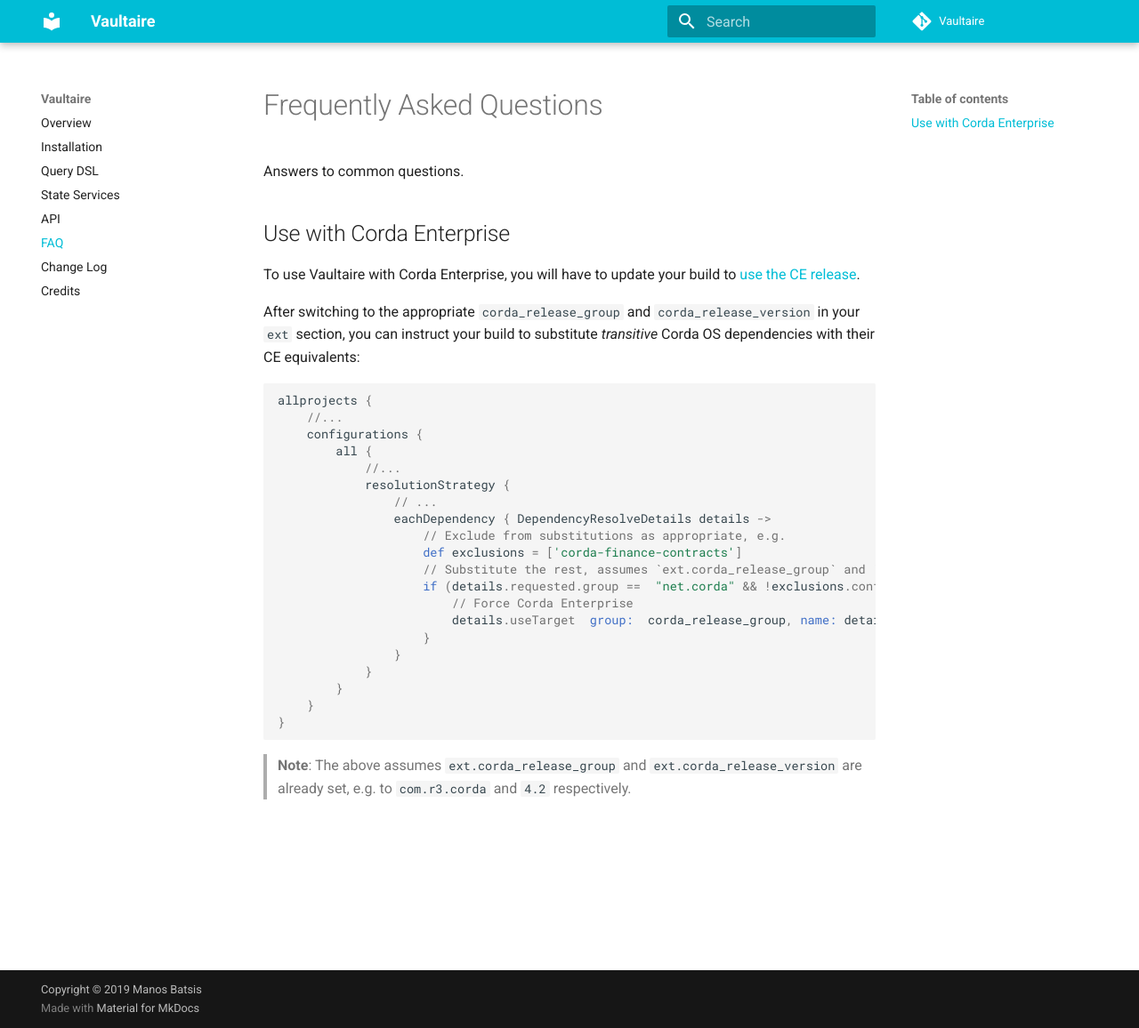
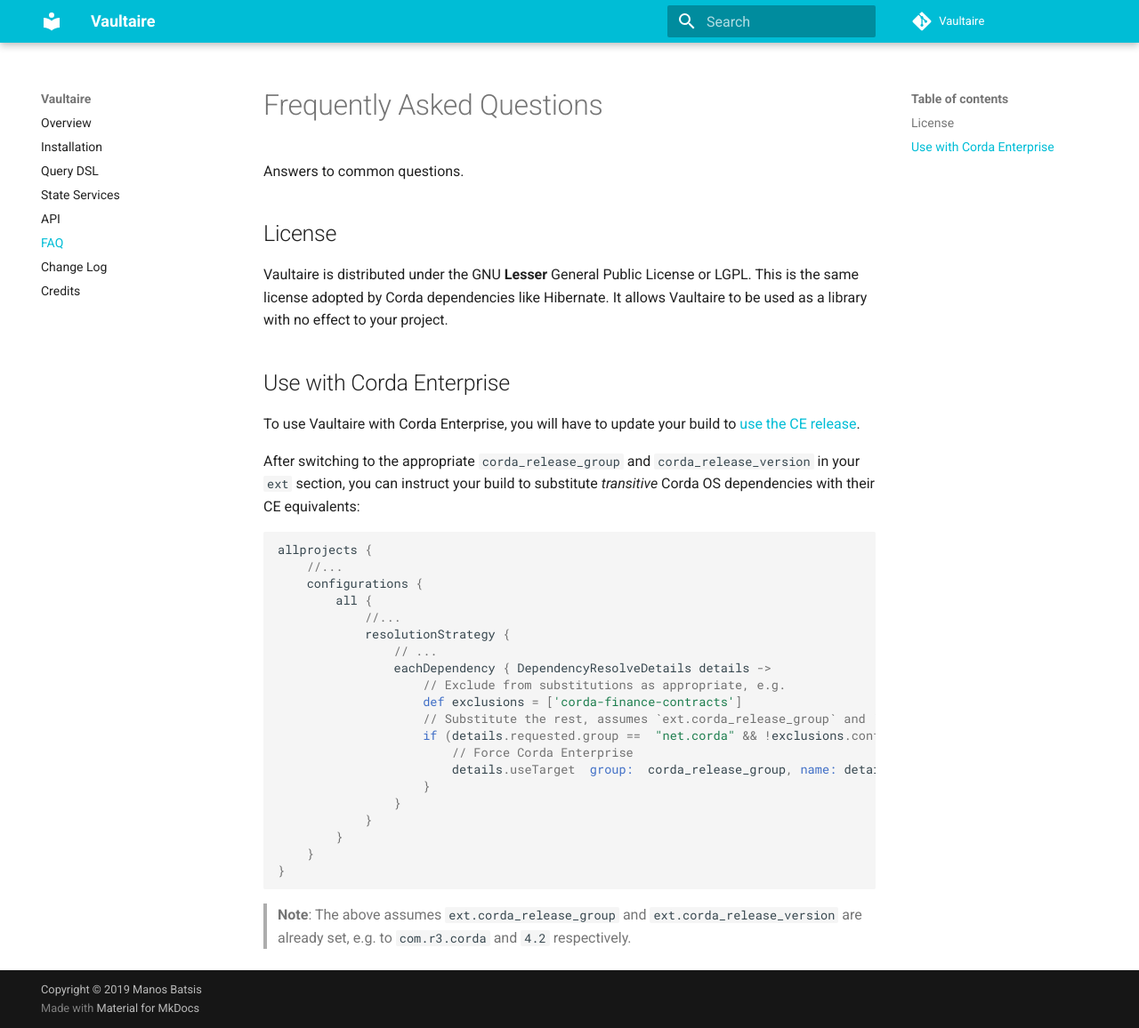
Before and after one commit to manosbatsis/vaultaire, an MkDocs documentation site: the page built from docs/faq.md, in a window 1280 px wide and 1156 px high. Shown: the whole window at 89% size. Built offline with MkDocs 1.6.1 and Material for MkDocs 9.7.7, drawn with Linux system fonts in a browser that asks for light colours; comment, search, counter and statistics services are not loaded.

Commit message:
minor doc update

```diff
--- a/docs/faq.md
+++ b/docs/faq.md
@@ -2,6 +2,12 @@
 # Frequently Asked Questions
 
 Answers to common questions.
+
+## License
+
+Vaultaire is distributed under the GNU __Lesser__ General Public License or LGPL. This is the same
+license adopted by Corda dependencies like Hibernate. It allows Vaultaire to be used as a library
+with no effect to your project.
 
 ## Use with Corda Enterprise
 
```
